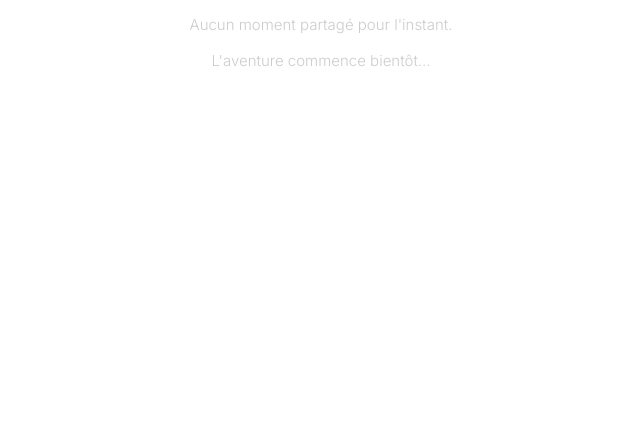
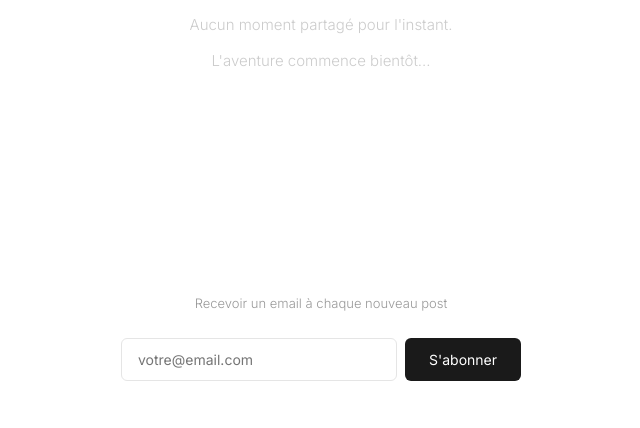
Before and after one commit to louisguichard/travel-feed, a Flask app: template templates/index.html in a window 1280 px wide. Shown: the part 290-718 px from the top of the page, without its empty margins (319-959 px from the left). Run offline with Flask 3, Linux system fonts and the light colour scheme; the template is opened without the code that fills it, so the values that code supplies are empty.

Commit message:
feat: implement newletter

```diff
--- a/app.py
+++ b/app.py
@@ -2,7 +2,10 @@ import os
 import json
 import datetime
 import uuid
-from flask import Flask, render_template, request, redirect, url_for
+import smtplib
+from email.mime.multipart import MIMEMultipart
+from email.mime.text import MIMEText
+from flask import Flask, render_template, request, redirect, url_for, jsonify
 from google.cloud import storage
 
 app = Flask(__name__)
@@ -11,6 +14,7 @@ app.config["MAX_CONTENT_LENGTH"] = 100 * 1024 * 1024  # 100 MB limit
 # Cloud Storage configuration
 BUCKET_NAME = "travel-feed"
 DB_FILE = "db.json"
+SUBSCRIBERS_FILE = "subscribers.json"
 
 storage_client = storage.Client()
 bucket = storage_client.bucket(BUCKET_NAME)
@@ -74,10 +78,68 @@ def save_posts(posts):
     blob.upload_from_string(data, content_type="application/json")
 
 
+def get_subscribers():
+    """Reads and returns all subscribers from the JSON database in GCS."""
+    blob = bucket.blob(SUBSCRIBERS_FILE)
+    if not blob.exists():
+        return []
+    return json.loads(blob.download_as_text())
+
+
+def save_subscribers(subscribers):
+    """Saves the list of subscribers to the JSON database in GCS."""
+    blob = bucket.blob(SUBSCRIBERS_FILE)
+    blob.cache_control = "no-store"
+    data = json.dumps(subscribers, indent=4)
+    blob.upload_from_string(data, content_type="application/json")
+
+
+def send_email(subject, html_body, to_email):
+    """Sends an email using Gmail SMTP."""
+    from_email = os.environ.get("EMAIL")
+    from_password = os.environ.get("EMAIL_PASSWORD")
+
+    if not from_email or not from_password:
+        print("Email credentials not configured")
+        return
+
+    msg = MIMEMultipart("alternative")
+    msg["From"] = f"Carnet de voyage <{from_email}>"
+    msg["To"] = to_email
+    msg["Subject"] = subject
+
+    msg.attach(MIMEText(html_body, "html"))
+
+    try:
+        server = smtplib.SMTP("smtp.gmail.com", 587)
+        server.starttls()
+        server.login(from_email, from_password)
+        text = msg.as_string()
+        server.sendmail(from_email, to_email, text)
+        server.quit()
+    except Exception as e:
+        print(f"Error sending email: {e}")
+
+
+def create_post_email(post, recipient_email):
+    """Creates a beautiful HTML email for a new post."""
+    with open("templates/email_new_post.html", "r", encoding="utf-8") as f:
+        html_template = f.read()
+
+    html = html_template.replace("{{ city }}", post["city"])
+    html = html.replace("{{ display_datetime }}", post["display_datetime"])
+    html = html.replace("{{ email }}", recipient_email)
+
+    return html
+
+
 @app.route("/")
 def index():
     posts = get_posts()
-    return render_template("index.html", posts=posts)
+    unsubscribe_success = request.args.get("unsubscribe_success")
+    return render_template(
+        "index.html", posts=posts, unsubscribe_success=unsubscribe_success
+    )
 
 
 @app.route("/add", methods=["GET", "POST"])
@@ -122,6 +184,19 @@ def add():
         posts = get_posts()
         posts.append(new_post)
         save_posts(posts)
+
+        # Send email notification to all subscribers
+        subscribers = get_subscribers()
+        if subscribers:
+            new_post["display_datetime"] = format_datetime_fr(post_datetime)
+            subject = new_post["city"]
+
+            for subscriber in subscribers:
+                try:
+                    email_html = create_post_email(new_post, subscriber)
+                    send_email(subject, email_html, subscriber)
+                except Exception as e:
+                    print(f"Failed to send email to {subscriber}: {e}")
 
         return redirect(url_for("index"))
 
@@ -194,5 +269,44 @@ def delete_post(post_id):
     return redirect(url_for("edit_list"))
 
 
+@app.route("/subscribe", methods=["POST"])
+def subscribe():
+    email = request.form.get("email", "").strip().lower()
+
+    if not email:
+        return jsonify({"success": False, "message": "Email requis"}), 400
+
+    # Basic email validation
+    if "@" not in email or "." not in email.split("@")[1]:
+        return jsonify({"success": False, "message": "Email invalide"}), 400
+
+    subscribers = get_subscribers()
+
+    if email in subscribers:
+        return jsonify({"success": False, "message": "Vous êtes déjà abonné"}), 400
+
+    subscribers.append(email)
+    save_subscribers(subscribers)
+
+    return jsonify({"success": True, "message": "Inscription réussie !"})
+
+
+@app.route("/unsubscribe")
+def unsubscribe():
+    email = request.args.get("email", "").strip().lower()
+
+    if not email:
+        return redirect(url_for("index"))
+
+    subscribers = get_subscribers()
+
+    if email in subscribers:
+        subscribers.remove(email)
+        save_subscribers(subscribers)
+        return redirect(url_for("index", unsubscribe_success="true"))
+
+    return redirect(url_for("index"))
+
+
 if __name__ == "__main__":
     app.run(debug=True)
--- a/templates/index.html
+++ b/templates/index.html
@@ -56,11 +56,10 @@
         .post {
             margin-bottom: 56px;
             padding-bottom: 56px;
-            border-bottom: 1px solid #f5f5f5;
         }
 
-        .post:last-child {
-            border-bottom: none;
+        .post:not(:last-child) {
+            border-bottom: 1px solid #f5f5f5;
         }
 
         .post-location {
@@ -302,6 +301,92 @@
             margin-bottom: 12px;
         }
 
+        /* Newsletter subscription */
+        .newsletter {
+            max-width: 600px;
+            margin: 40px auto 0;
+            padding: 48px 32px;
+            text-align: center;
+        }
+
+        .newsletter-subtitle {
+            font-size: 13px;
+            font-weight: 300;
+            color: #999;
+            margin-bottom: 24px;
+        }
+
+        .unsubscribe-message {
+            padding: 16px 24px;
+            background-color: #f0fdf4;
+            border: 1px solid #86efac;
+            border-radius: 8px;
+            color: #166534;
+            font-size: 14px;
+            margin-bottom: 24px;
+        }
+
+        .newsletter-form {
+            display: flex;
+            gap: 8px;
+            max-width: 400px;
+            margin: 0 auto;
+        }
+
+        .newsletter-input {
+            flex: 1;
+            padding: 12px 16px;
+            border: 1px solid #e5e5e5;
+            border-radius: 6px;
+            font-size: 14px;
+            font-family: 'Inter', -apple-system, BlinkMacSystemFont, sans-serif;
+            transition: border-color 0.2s;
+            outline: none;
+        }
+
+        .newsletter-input:focus {
+            border-color: #1a1a1a;
+        }
+
+        .newsletter-button {
+            padding: 12px 24px;
+            background-color: #1a1a1a;
+            color: #ffffff;
+            border: none;
+            border-radius: 6px;
+            font-size: 14px;
+            font-weight: 400;
+            cursor: pointer;
+            transition: opacity 0.2s;
+            font-family: 'Inter', -apple-system, BlinkMacSystemFont, sans-serif;
+        }
+
+        .newsletter-button:hover {
+            opacity: 0.85;
+        }
+
+        .newsletter-button:disabled {
+            opacity: 0.5;
+            cursor: not-allowed;
+        }
+
+        .newsletter-message {
+            margin-top: 12px;
+            font-size: 13px;
+            font-weight: 300;
+            display: none;
+        }
+
+        .newsletter-message.success {
+            color: #22c55e;
+            display: block;
+        }
+
+        .newsletter-message.error {
+            color: #ef4444;
+            display: block;
+        }
+
         /* Responsive */
         @media (max-width: 768px) {
             header {
@@ -327,6 +412,24 @@
 
             .lightbox {
                 padding: 20px;
+            }
+
+            .newsletter {
+                margin: 40px auto 0;
+                padding: 40px 24px;
+            }
+
+            .newsletter-form {
+                flex-direction: column;
+            }
+
+            .newsletter-button {
+                width: 100%;
+            }
+
+            .unsubscribe-message {
+                font-size: 13px;
+                padding: 12px 20px;
             }
         }
     </style>
@@ -399,6 +502,29 @@
                 <p>L'aventure commence bientôt...</p>
             </div>
         {% endif %}
+
+        <!-- Newsletter subscription -->
+        <div class="newsletter">
+            {% if unsubscribe_success %}
+            <div class="unsubscribe-message">
+                ✓ Vous avez été désabonné avec succès
+            </div>
+            {% endif %}
+            <p class="newsletter-subtitle">Recevoir un email à chaque nouveau post</p>
+            <form class="newsletter-form" id="newsletter-form">
+                <input
+                    type="email"
+                    class="newsletter-input"
+                    id="newsletter-email"
+                    placeholder="votre@email.com"
+                    required
+                >
+                <button type="submit" class="newsletter-button" id="newsletter-button">
+                    S'abonner
+                </button>
+            </form>
+            <div class="newsletter-message" id="newsletter-message"></div>
+        </div>
     </main>
 
     <!-- Lightbox -->
@@ -495,6 +621,54 @@
             document.querySelectorAll('.media-scroll').forEach(scroll => {
                 scroll.addEventListener('scroll', updateGalleryControls);
             });
+
+            // Newsletter subscription
+            const form = document.getElementById('newsletter-form');
+            const emailInput = document.getElementById('newsletter-email');
+            const button = document.getElementById('newsletter-button');
+            const message = document.getElementById('newsletter-message');
+
+            form.addEventListener('submit', async (e) => {
+                e.preventDefault();
+
+                const email = emailInput.value.trim();
+
+                // Reset message
+                message.className = 'newsletter-message';
+                message.textContent = '';
+
+                // Disable button
+                button.disabled = true;
+                button.textContent = 'Inscription...';
+
+                try {
+                    const response = await fetch('/subscribe', {
+                        method: 'POST',
+                        headers: {
+                            'Content-Type': 'application/x-www-form-urlencoded',
+                        },
+                        body: `email=${encodeURIComponent(email)}`
+                    });
+
+                    const data = await response.json();
+
+                    if (data.success) {
+                        message.className = 'newsletter-message success';
+                        message.textContent = data.message;
+                        emailInput.value = '';
+                    } else {
+                        message.className = 'newsletter-message error';
+                        message.textContent = data.message;
+                    }
+                } catch (error) {
+                    message.className = 'newsletter-message error';
+                    message.textContent = 'Une erreur est survenue. Réessayez plus tard.';
+                }
+
+                // Re-enable button
+                button.disabled = false;
+                button.textContent = "S'abonner";
+            });
         });
     </script>
 </body>
```
Also changed, not shown: templates/email_new_post.html (added, +67 -0 lines).
